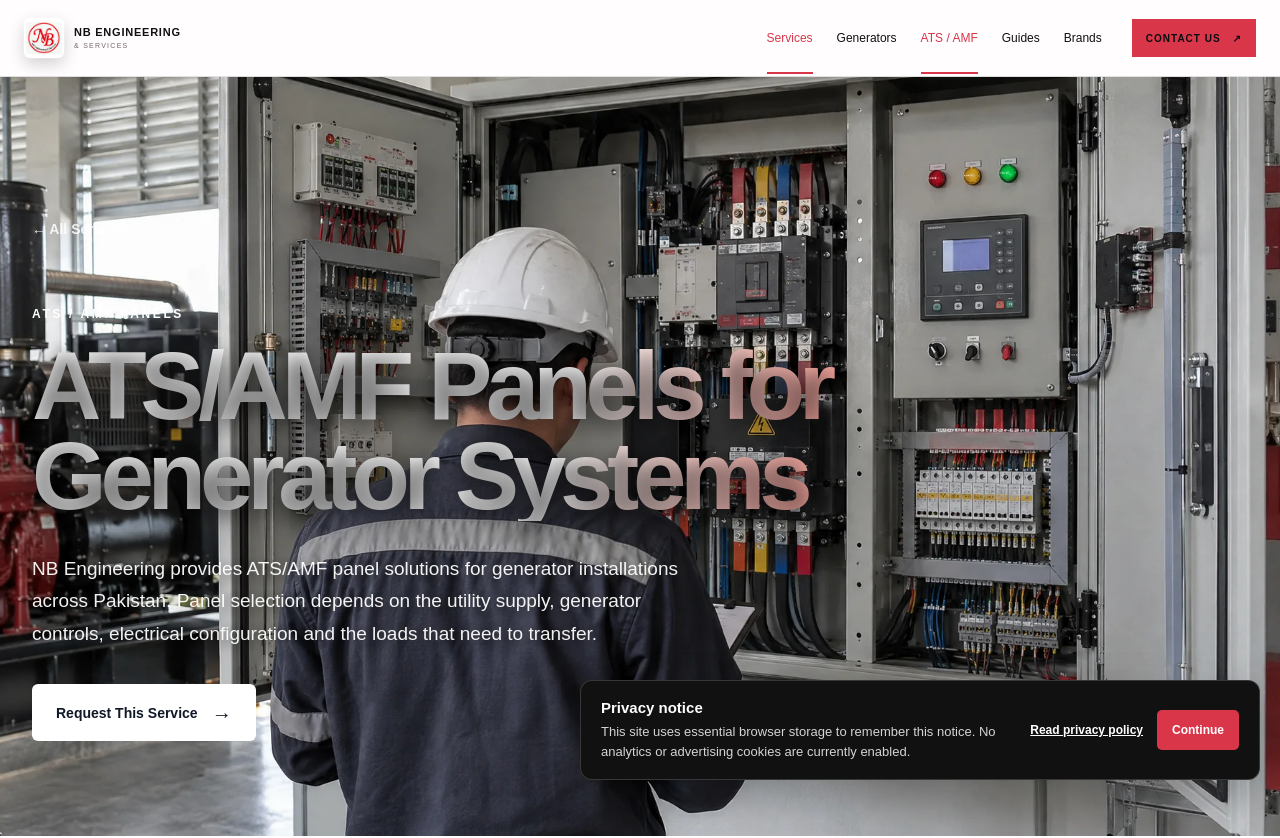
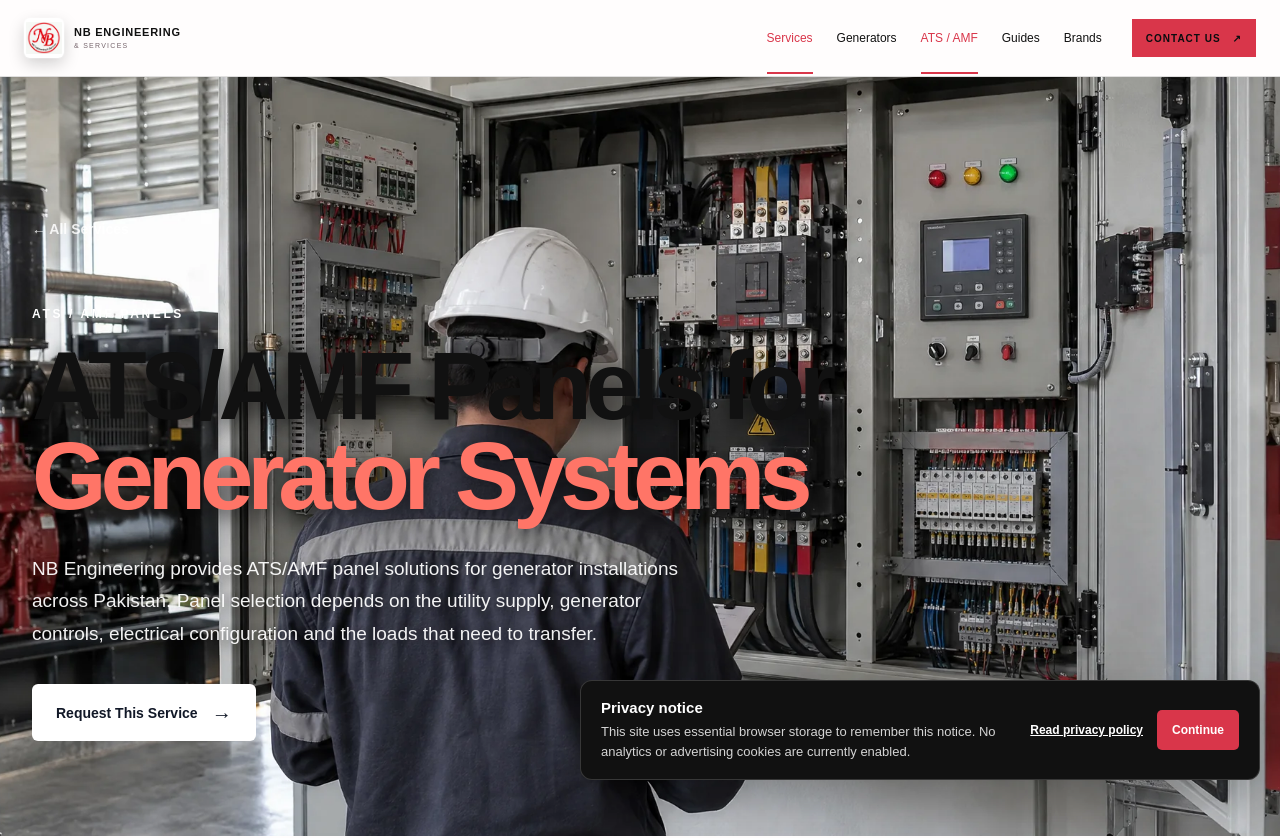
Before and after one commit to Muzamil-pwn5/nb-engineering, a React (Vite) app in the folder frontend/: page /services/ats-panels in a window 1280 px wide. Shown: the top 838 px of the page. Built offline with nearby package versions, Linux system fonts and the light colour scheme.

Commit message:
Use flat white and coral ATS hero text

```diff
--- a/frontend/src/pages/ServiceDetail.css
+++ b/frontend/src/pages/ServiceDetail.css
@@ -94,13 +94,13 @@
   letter-spacing: -0.065em;
   font-weight: 700;
   color: #ffffff;
-  background: linear-gradient(100deg, #ffffff 0%, #ffffff 56%, #ff7567 100%);
-  -webkit-background-clip: text;
-  background-clip: text;
-  -webkit-text-fill-color: transparent;
   text-shadow:
     0 5px 20px rgba(0, 0, 0, 0.55),
     0 15px 40px rgba(0, 0, 0, 0.35);
+}
+
+.service-detail-hero-accent {
+  color: #ff7567;
 }
 
 .service-detail-intro {
--- a/frontend/src/pages/ServiceDetail.jsx
+++ b/frontend/src/pages/ServiceDetail.jsx
@@ -444,7 +444,7 @@ function ServiceDetail() {
               {details.eyebrow}
             </p>
 
-            <h1>{details.heading || details.title}</h1>
+            <h1>{slug === "ats-panels" ? <>ATS/AMF Panels for <span className="service-detail-hero-accent">Generator Systems</span></> : details.heading || details.title}</h1>
 
             <p className="service-detail-intro">
               {details.intro}
```
